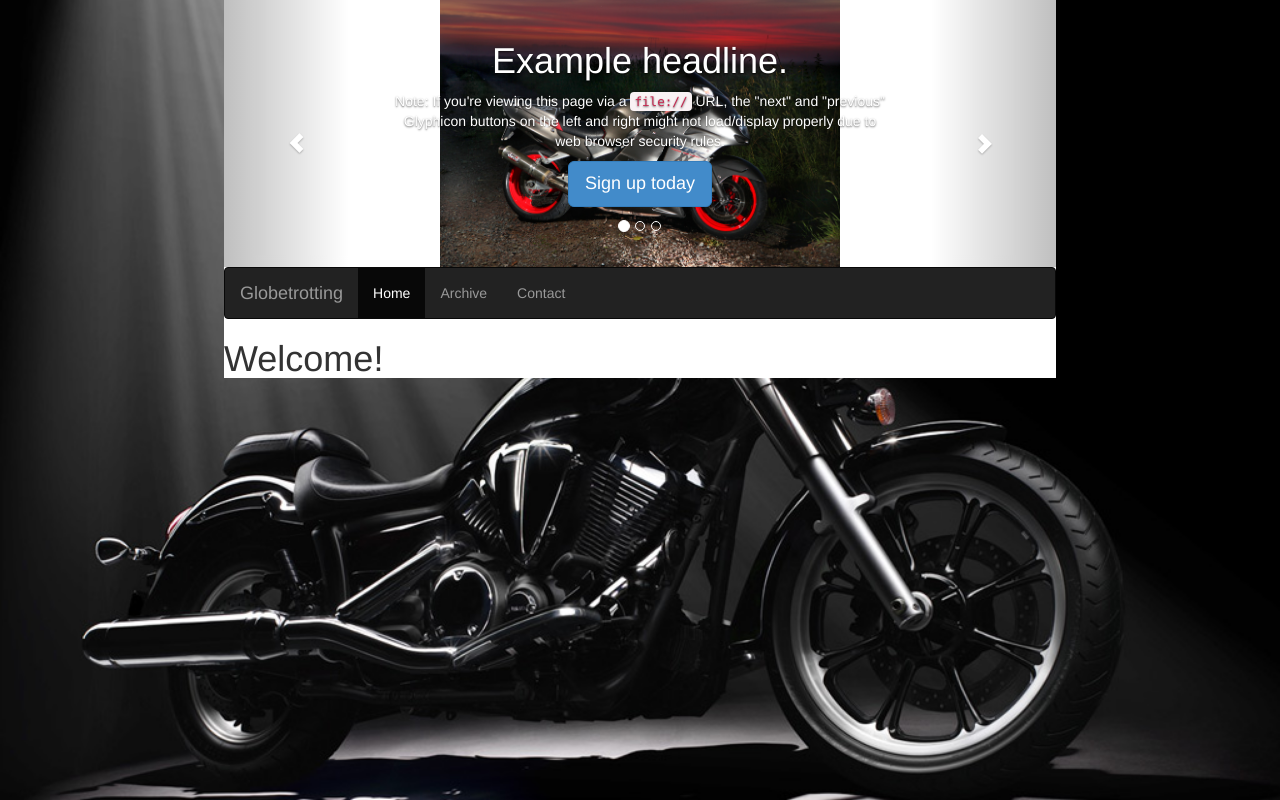
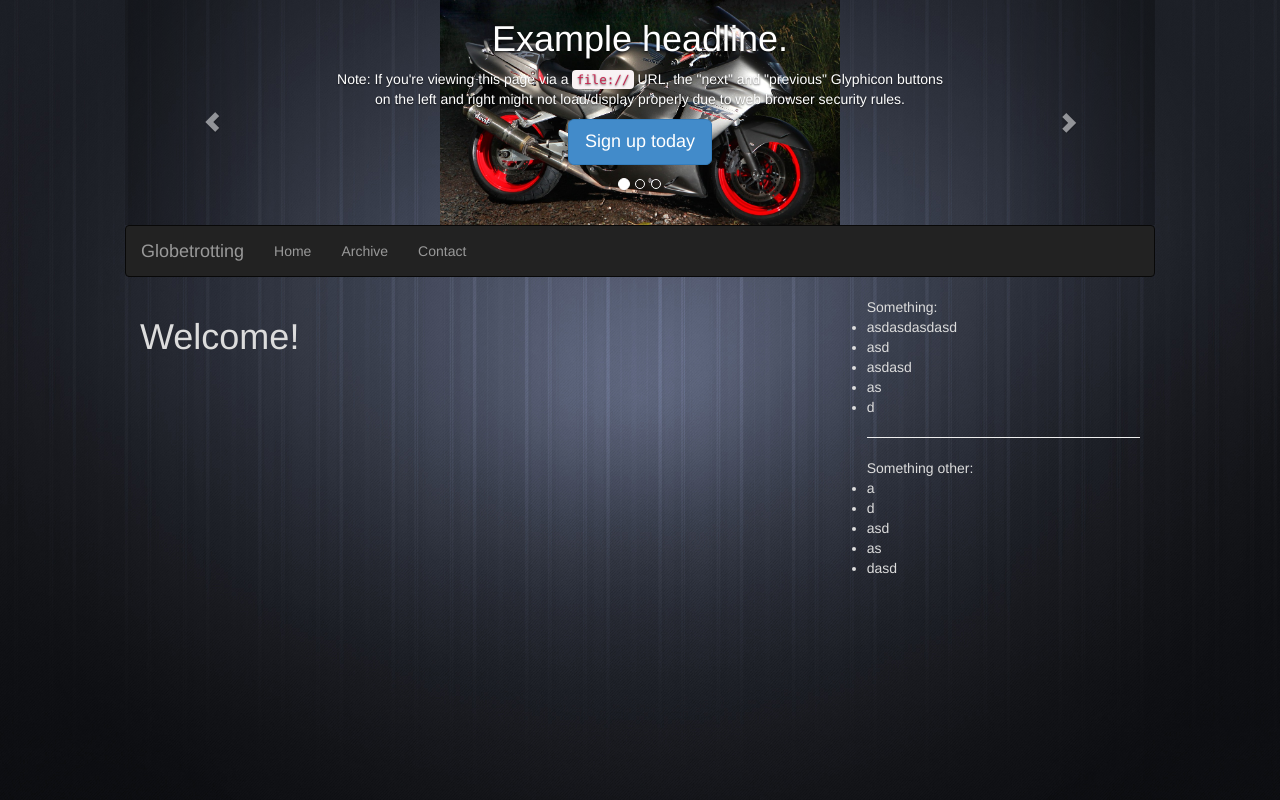
Before and after one commit to artem-kryvenko/globetrotting, a Django app: template globetrotting/apps/blog/templates/blog/home.html in a window 1280 px wide; the page is wider, and only the part inside the window is pictured. Run offline with Django 3.2, Linux system fonts and the light colour scheme; the template is opened without the code that fills it, so the values that code supplies are empty; parts of the project's set-up code (start-up, migrations or seed data) failed here and were passed over; some libraries are stand-ins or nearby versions.

Commit message:
modified templates

```diff
--- a/globetrotting/apps/blog/templates/blog/home.html
+++ b/globetrotting/apps/blog/templates/blog/home.html
@@ -5,5 +5,11 @@
 
 {% block content %}
     <h1> Welcome! </h1>
-
+    {% for post in posts %}
+    <div class="post">
+        <h2><a href="{{post.id}}">{{post.title}}</a></h2>
+        <p>{{post.description}}</p>
+        <p>Posted on {{post.created}}</p>
+    </div>
+    {% endfor %}
 {% endblock %}
--- a/globetrotting/static/css/blog.css
+++ b/globetrotting/static/css/blog.css
@@ -1,14 +1,14 @@
-html {
-  background: url('/globetrotting/static/images/midnight.jpg') no-repeat center center fixed;
-  -webkit-background-size: cover;
-  -moz-background-size: cover;
-  -o-background-size: cover;
-  background-size: cover;
-}
-
 body {
-    max-width: 65%;
+    background: url('../images/bg1.jpg') no-repeat center center fixed;
+    -webkit-background-size: cover;
+    -moz-background-size: cover;
+    -o-background-size: cover;
+    background-size: cover;
+    max-width: 1000px;
     margin: 0 auto;
+    color:#dcdcdc;
    }
 
-.container-fluid{margin-top: 5em}
+.post{
+    margin: 0 auto;
+}
--- a/globetrotting/templates/base.html
+++ b/globetrotting/templates/base.html
@@ -18,6 +18,7 @@
 
 </head>
 <body>
+  <div class="row">
 
     <!-- Carousel
     ================================================== -->
@@ -62,8 +63,8 @@
       </div>
       <a class="left carousel-control" href="#myCarousel" data-slide="prev"><span class="glyphicon glyphicon-chevron-left"></span></a>
       <a class="right carousel-control" href="#myCarousel" data-slide="next"><span class="glyphicon glyphicon-chevron-right"></span></a>
-    </div><!-- /.carousel -->
     </div>
+    <!-- /.carousel -->
 
 
     <div class="navbar navbar-inverse" role="navigation">
@@ -79,7 +80,7 @@
         </div>
         <div class="collapse navbar-collapse">
           <ul class="nav navbar-nav">
-                    <li class="active"><a href="#">Home</a></li>
+            <li><a href="#">Home</a></li>
             <li><a href="{% url 'blog:archive' %}">Archive</a></li>
             <li><a href="#contact">Contact</a></li>
           </ul>
@@ -87,8 +88,33 @@
       </div>
     </div>
 
+  </div>
 
+  <div class="row">
+    <div class="col-md-8">
       {% block content %}{% endblock %}
+    </div>
+
+    <div class="col-md-4">
+      <ul>
+          Something:
+        <li>asdasdasdasd</li>
+        <li>asd</li>
+        <li>asdasd</li>
+        <li>as</li>
+        <li>d</li>
+         <hr>
+          Something other:
+        <li>a</li>
+        <li>d</li>
+        <li>asd</li>
+        <li>as</li>
+        <li>dasd</li>
+      </ul>
+    </div>
+  </div>
+
+
 
 </body>
 </html>
```
Also changed, not shown: globetrotting/settings.py (+4 -3 lines), globetrotting/apps/blog/migrations/0002_initial.py (added), globetrotting/static/images/bg.jpg (added), globetrotting/static/images/bg1.jpg (added), globetrotting/static/images/bg2.jpg (added), globetrotting/static/images/cbr1100xx.jpg, globetrotting/static/images/midnight.jpg, globetrotting/static/images/varadero.jpg, globetrotting/static_dst/images/Arrow-back.png (deleted), globetrotting/static_dst/images/accept-decline.jpg (deleted), globetrotting/static_dst/images/delete.png (deleted), globetrotting/static_dst/images/djangostarslogo.png (deleted), globetrotting/static_dst/images/edit.png (deleted), globetrotting/static_dst/images/requests-list.jpg (deleted). Lines whose indentation alone changed are shown as unchanged.
